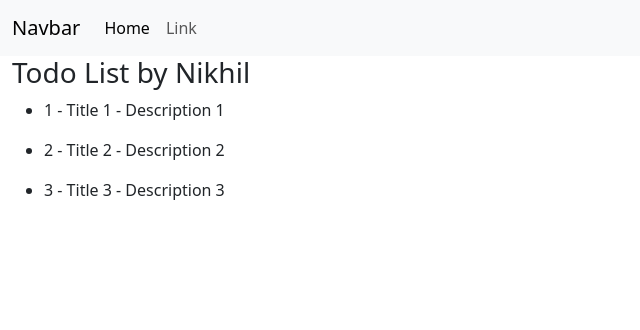
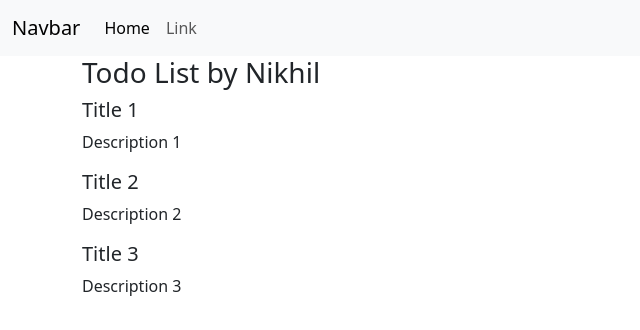
Before and after one commit to nikhil777grover/Todo-List-Angular, an Angular app: page / in a window 1280 px wide. Shown: the top 330 px of the page, without its empty margins (0-640 px from the left). Built offline with nearby package versions, Linux system fonts and the light colour scheme.

Commit message:
adding base code for displaying todo item into separate component

```diff
--- /dev/null
+++ b/src/app/Components/todo-item/todo-item.component.html
@@ -0,0 +1,2 @@
+<h5>{{todoItem.title}}</h5>
+<p>{{todoItem.description}}</p>
--- a/src/app/Components/todos/todos.component.html
+++ b/src/app/Components/todos/todos.component.html
@@ -1,6 +1,4 @@
 <h3>Todo List by Nikhil</h3>
-<ul *ngFor="let item of todos">
-    <li>
-        {{item.sno}} - {{item.title}} - {{item.description}}
-    </li>
-</ul>
+<div *ngFor="let item of todos">
+    <app-todo-item [todoItem]="item"></app-todo-item>
+</div>
--- a/src/app/app.component.html
+++ b/src/app/app.component.html
@@ -25,6 +25,6 @@
   </div>
 </nav>
 
-<div class="container-fluid">
+<div class="container">
   <app-todos></app-todos>
 </div>
--- a/src/app/app.module.ts
+++ b/src/app/app.module.ts
@@ -4,11 +4,13 @@ import { BrowserModule } from '@angular/platform-browser';
 import { AppRoutingModule } from './app-routing.module';
 import { AppComponent } from './app.component';
 import { TodosComponent } from './Components/todos/todos.component';
+import { TodoItemComponent } from './Components/todo-item/todo-item.component';
 
 @NgModule({
   declarations: [
     AppComponent,
-    TodosComponent
+    TodosComponent,
+    TodoItemComponent
   ],
   imports: [
     BrowserModule,
```
Also changed, not shown: src/app/Components/todo-item/todo-item.component.ts (added, +11 -0 lines), src/app/Components/todo-item/todo-item.component.css (added), 1 other file (tests, documents, lock files or other folders).
